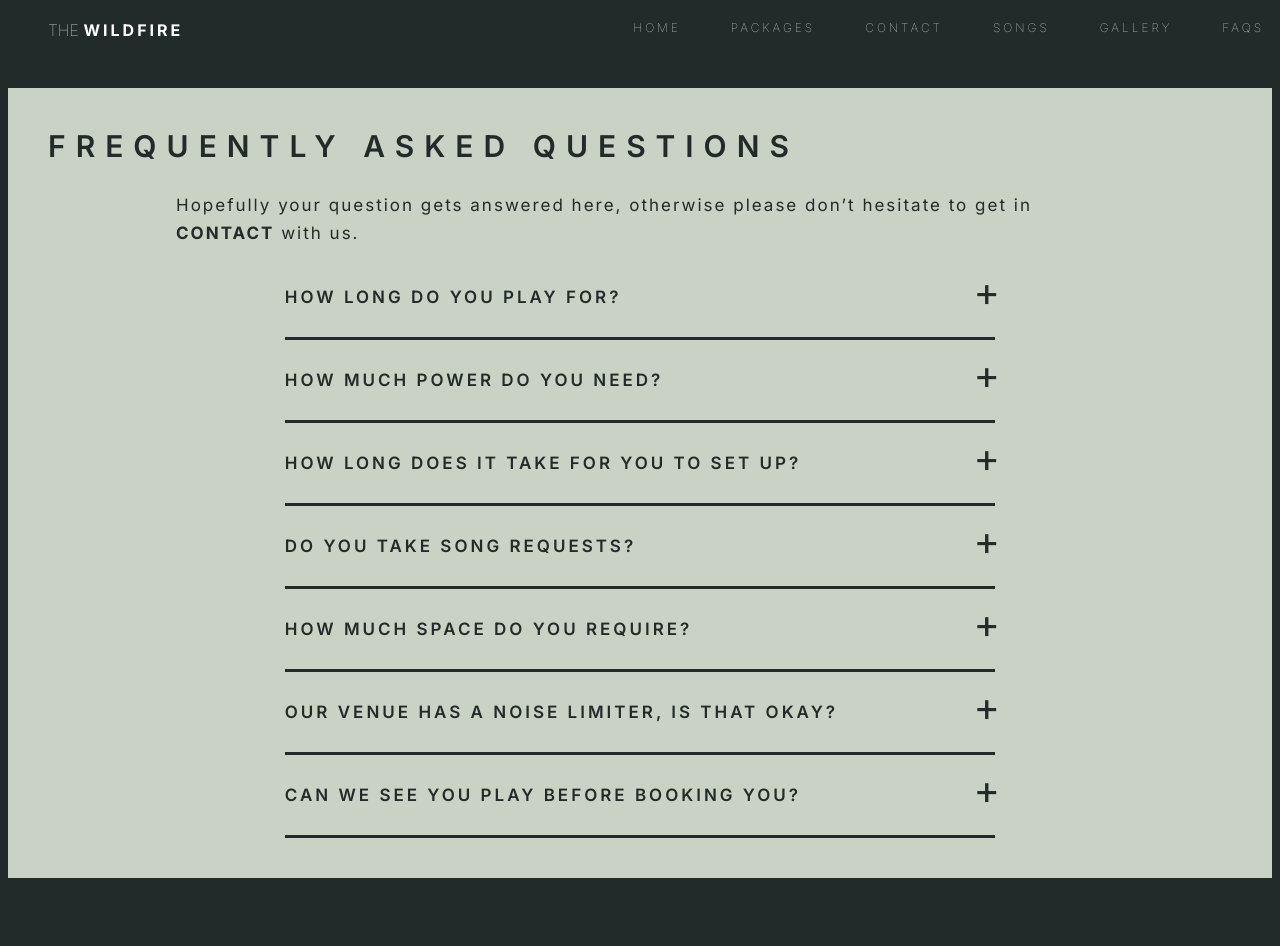
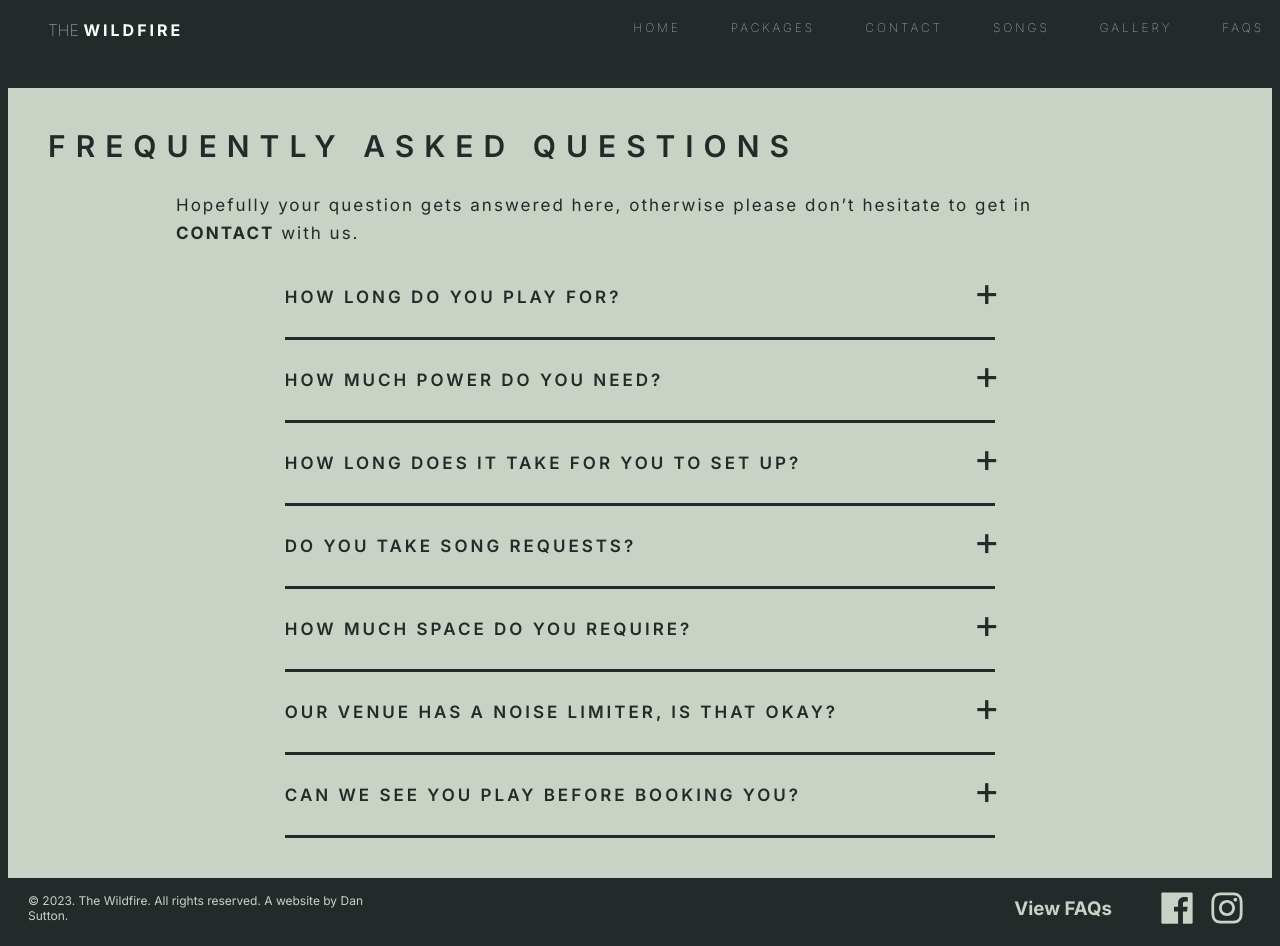
Before and after one commit to Dan-Sutton/the-wildfire-remake, a Next.js app: page /faqs in a window 1280 px wide. Before the commit the page ends 886 px from the top, so only its background shows below. Built offline with nearby package versions, Linux system fonts and the light colour scheme.

Commit message:
added footer to faqs

```diff
--- a/app/components/footer.tsx
+++ b/app/components/footer.tsx
@@ -1,4 +1,3 @@
-"use client";
 import styles from "./footer.module.css";
 import { AiFillFacebook } from "react-icons/ai";
 import { AiOutlineInstagram } from "react-icons/ai";
--- a/app/faqs/page.tsx
+++ b/app/faqs/page.tsx
@@ -1,7 +1,7 @@
-"use client";
 import Navbar from "../components/navbar";
 import styles from "./faqs.module.css";
 import FaqItem from "../components/faqItem";
+import Footer from "../components/footer";
 
 export default function Faqs() {
   return (
@@ -60,6 +60,7 @@ export default function Faqs() {
           />
         </div>
       </section>
+      <Footer dark={true} />
     </div>
   );
 }
```
